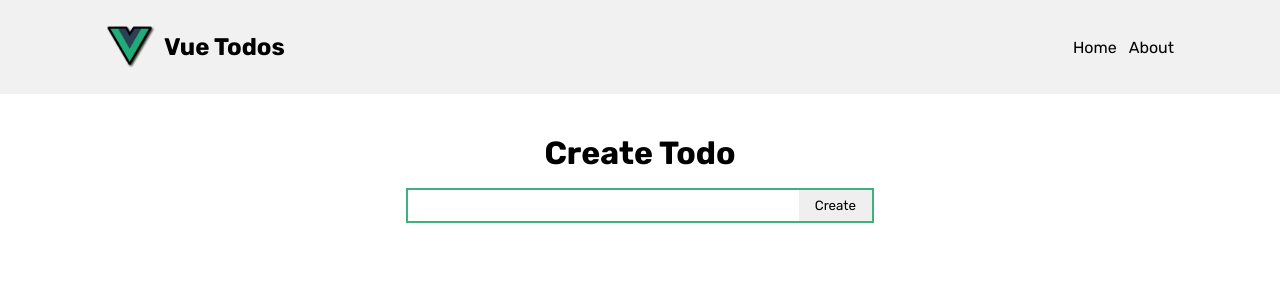
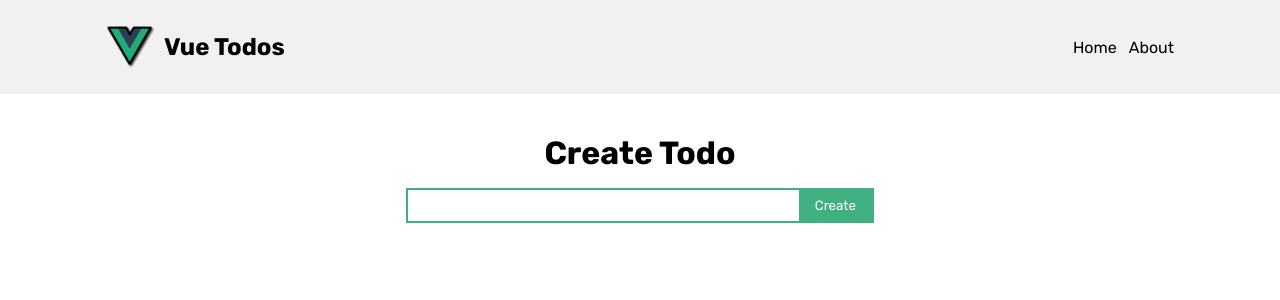
Before and after one commit to authme-flophy/vue-todos, a Vue app: page / in a window 1280 px wide. In both pictures the pointer is over the button "Create". Shown: the top 300 px of the page. Built offline with nearby package versions, Linux system fonts and the light colour scheme.

Commit message:
added some hover transition for the create todos button

```diff
--- a/src/components/TodoCreator.vue
+++ b/src/components/TodoCreator.vue
@@ -33,6 +33,14 @@
   button {
     padding: 8px 16px;
     border: none;
+    cursor: pointer;
+    transition: all .4s ease-in-out;
+
+    &:hover {
+      background-color: #41b080;
+      color: white;
+    }
+
   }
 }
 </style>
```
